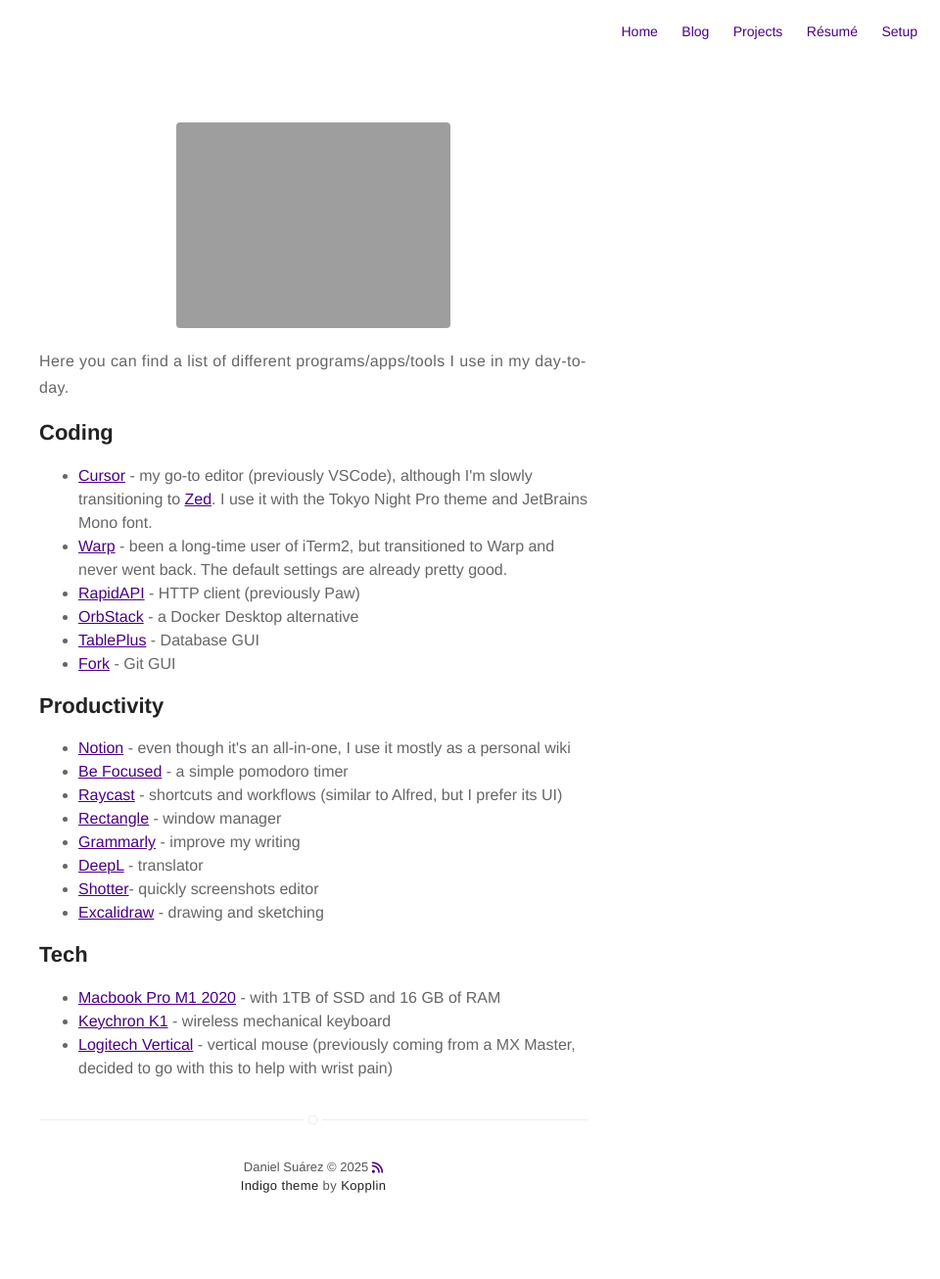
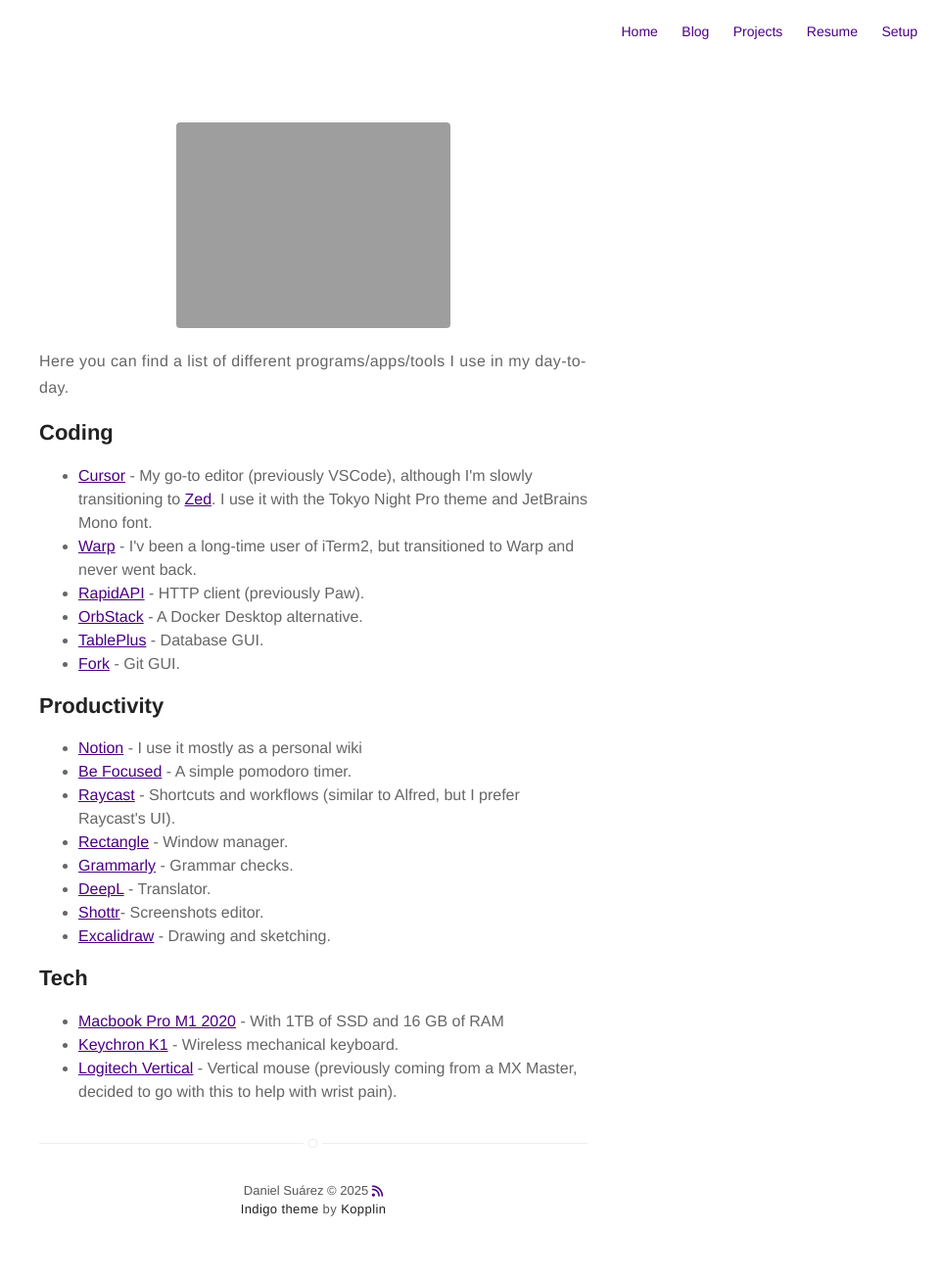
Before and after one commit to DanielSuarezCaceres/danielsuarezcaceres.github.io, a Jekyll site: the page built from setup.md, in a window 1280 px wide. Shown: the whole page at 98% size, without its empty margins (320-1280 px from the left). Built offline with Jekyll 4.4.1, drawn with Linux system fonts in a browser that asks for light colours; nearby versions of some CDN libraries; before the commit the page ends 1282 px from its top, so only the background shows below that.

Commit message:
Update resume and some descriptions.

```diff
--- a/_config.yml
+++ b/_config.yml
@@ -18,7 +18,7 @@ dark-theme: auto
 # and specify source (external or local).
 resume: true
 resume-external: true
-resume-url: https://lean-primrose-b44.notion.site/Daniel-Su-rez-resume-67bc74d11140455ca11d09605b4addfa
+resume-url: https://lean-primrose-b44.notion.site/Daniel-Su-rez-2226217bb82b802a84ccef88802e030a
 
 url: https://danielsuarezcaceres.github.io
 
--- a/_includes/nav.html
+++ b/_includes/nav.html
@@ -32,7 +32,7 @@
 
         {% if site.resume == true %}
             <li class="item">
-                <a class="link" href="{% if site.resume-external %}{{ site.resume-url }}{% else %}{{ site.url }}/{{ site.resume-url }}{% endif %}">Résumé</a>
+                <a class="link" href="{% if site.resume-external %}{{ site.resume-url }}{% else %}{{ site.url }}/{{ site.resume-url }}{% endif %}">Resume</a>
             </li>
         {% endif %}
 
--- a/setup.md
+++ b/setup.md
@@ -9,31 +9,31 @@ layout: page
 <h2>Coding</h2>
 
 <ul class="skill-list">
-  <li><a href="https://www.cursor.com/" target="_blank">Cursor</a><span> - my go-to editor (previously VSCode), although I'm slowly transitioning to <a href="https://zed.dev/" target="_blank">Zed</a>. I use it with the Tokyo Night Pro theme and JetBrains Mono font.</span></li>
-	<li><a href="https://www.warp.dev/" target="_blank">Warp</a><span> - been a long-time user of iTerm2, but transitioned to Warp and never went back. The default settings are already pretty good.</span></li>
-	<li><a href="https://paw.cloud/" target="_blank">RapidAPI</a><span> - HTTP client (previously Paw)</span></li>
-	<li><a href="https://orbstack.dev/" target="_blank">OrbStack</a><span> - a Docker Desktop alternative</span></li>
-	<li><a href="https://tableplus.com/" target="_blank">TablePlus</a><span> - Database GUI</span></li>
-	<li><a href="https://git-fork.com/" target="_blank">Fork</a><span> - Git GUI</span></li>
+  <li><a href="https://www.cursor.com/" target="_blank">Cursor</a><span> - My go-to editor (previously VSCode), although I'm slowly transitioning to <a href="https://zed.dev/" target="_blank">Zed</a>. I use it with the Tokyo Night Pro theme and JetBrains Mono font.</span></li>
+	<li><a href="https://www.warp.dev/" target="_blank">Warp</a><span> - I'v been a long-time user of iTerm2, but transitioned to Warp and never went back.</span></li>
+	<li><a href="https://paw.cloud/" target="_blank">RapidAPI</a><span> - HTTP client (previously Paw).</span></li>
+	<li><a href="https://orbstack.dev/" target="_blank">OrbStack</a><span> - A Docker Desktop alternative.</span></li>
+	<li><a href="https://tableplus.com/" target="_blank">TablePlus</a><span> - Database GUI.</span></li>
+	<li><a href="https://git-fork.com/" target="_blank">Fork</a><span> - Git GUI.</span></li>
 </ul>
 
 <h2>Productivity</h2>
 
 <ul>
-	<li><a href="https://www.notion.so/desktop" target="_blank">Notion</a><span> - even though it's an all-in-one, I use it mostly as a personal wiki</span></li>
-	<li><a href="https://apps.apple.com/us/app/be-focused-focus-timer/id973130201" target="_blank">Be Focused</a><span> - a simple pomodoro timer</span></li>
-	<li><a href="https://www.raycast.com/" target="_blank">Raycast</a><span> - shortcuts and workflows (similar to Alfred, but I prefer its UI)</span></li>
-	<li><a href="https://rectangleapp.com/" target="_blank">Rectangle</a><span> - window manager</span></li>
-	<li><a href="https://www.grammarly.com/" target="_blank">Grammarly</a><span> - improve my writing</span></li>
-	<li><a href="https://www.deepl.com/en/translator" target="_blank">DeepL</a><span> - translator</span></li>
-	<li><a href="">Shotter</a><span>- quickly screenshots editor</span></li>
-	<li><a href="https://excalidraw.com/" target="_blank">Excalidraw</a><span> - drawing and sketching</span></li>
+	<li><a href="https://www.notion.so/desktop" target="_blank">Notion</a><span> - I use it mostly as a personal wiki</span></li>
+	<li><a href="https://apps.apple.com/us/app/be-focused-focus-timer/id973130201" target="_blank">Be Focused</a><span> - A simple pomodoro timer.</span></li>
+	<li><a href="https://www.raycast.com/" target="_blank">Raycast</a><span> - Shortcuts and workflows (similar to Alfred, but I prefer Raycast's UI).</span></li>
+	<li><a href="https://rectangleapp.com/" target="_blank">Rectangle</a><span> - Window manager.</span></li>
+	<li><a href="https://www.grammarly.com/" target="_blank">Grammarly</a><span> - Grammar checks.</span></li>
+	<li><a href="https://www.deepl.com/en/translator" target="_blank">DeepL</a><span> - Translator.</span></li>
+	<li><a href="">Shottr</a><span>- Screenshots editor.</span></li>
+	<li><a href="https://excalidraw.com/" target="_blank">Excalidraw</a><span> - Drawing and sketching.</span></li>
 	</ul>
 
 <h2>Tech</h2>
 
 <ul>
-	<li><a href="https://support.apple.com/es-es/111883" target="_blank">Macbook Pro M1 2020</a><span> - with 1TB of SSD and 16 GB of RAM</span></li>
-	<li><a href="https://www.keychron.com/products/keychron-k1-wireless-mechanical-keyboard" target="_blank">Keychron K1</a><span> - wireless mechanical keyboard</span></li>
-	<li><a href="https://www.logitech.com/es-es/products/mice/mx-vertical-ergonomic-mouse.910-005448.html" target="_blank">Logitech Vertical</a><span> - vertical mouse (previously coming from a MX Master, decided to go with this to help with wrist pain)</span></li>
+	<li><a href="https://support.apple.com/es-es/111883" target="_blank">Macbook Pro M1 2020</a><span> - With 1TB of SSD and 16 GB of RAM</span></li>
+	<li><a href="https://www.keychron.com/products/keychron-k1-wireless-mechanical-keyboard" target="_blank">Keychron K1</a><span> - Wireless mechanical keyboard.</span></li>
+	<li><a href="https://www.logitech.com/es-es/products/mice/mx-vertical-ergonomic-mouse.910-005448.html" target="_blank">Logitech Vertical</a><span> - Vertical mouse (previously coming from a MX Master, decided to go with this to help with wrist pain).</span></li>
 </ul>
```
Also changed, not shown: about.md (+9 -14 lines), 12 other files.
